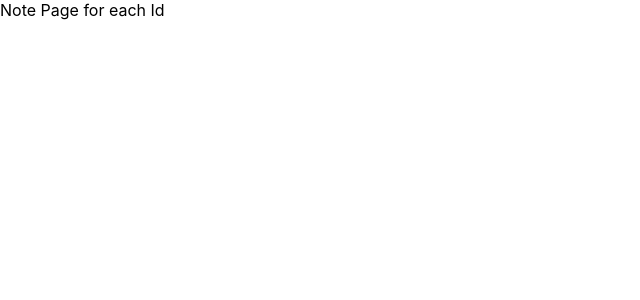
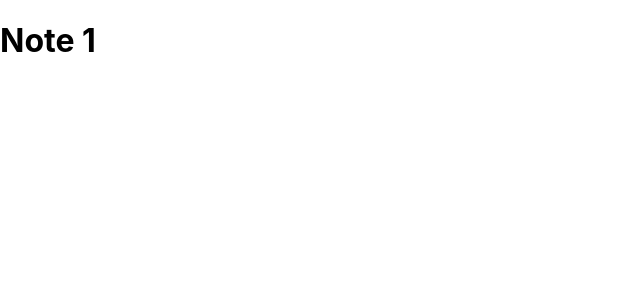
Before and after one commit to mikemtzp/nextjs-warmup, a Next.js app: page /notes/1 in a window 1280 px wide. Shown: the top 300 px of the page, without its empty margins (0-640 px from the left). Built offline with nearby package versions, Linux system fonts and the light colour scheme.

Commit message:
Add dynamic route parameters

```diff
--- a/pages/notes/[id].jsx
+++ b/pages/notes/[id].jsx
@@ -1,7 +1,24 @@
 import React from 'react';
+import { useRouter } from 'next/router';
+// use { withRouter } when working with class components
 
 // By putting our component in the route pages/notes/[id].jsx
-// Next will automatically set the rouyte to be 'http://localhost:3000/notes/:id'
-const Page = () => <div>Note Page for each Id</div>
+// Next will automatically set the route to be 'http://localhost:3000/notes/:id'
+
+const Page = () => {
+  // With useRouter we are able to use the query paramas
+  const router = useRouter();
+
+  // router.query is gonna be an object with any associated params on there
+  // We are destructuring { id } because that's the name we gave to the [id].jsx file
+  const { id } = router.query
+
+  // The next snippet is going to display the id that we pass to the route in the 'h1' title
+  return (
+    <h1>
+      Note {id}
+    </h1>
+  )
+}
 
 export default Page;
```
